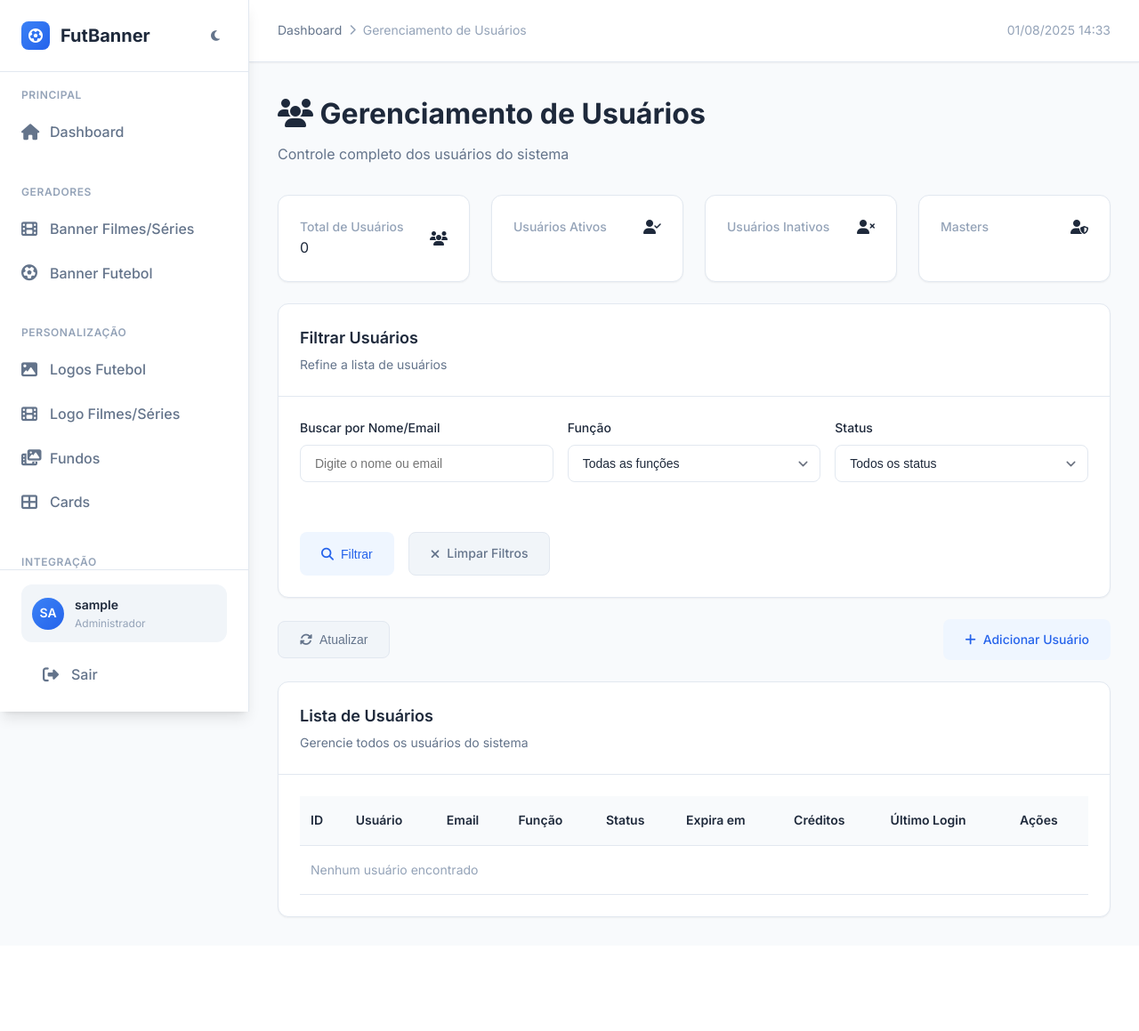
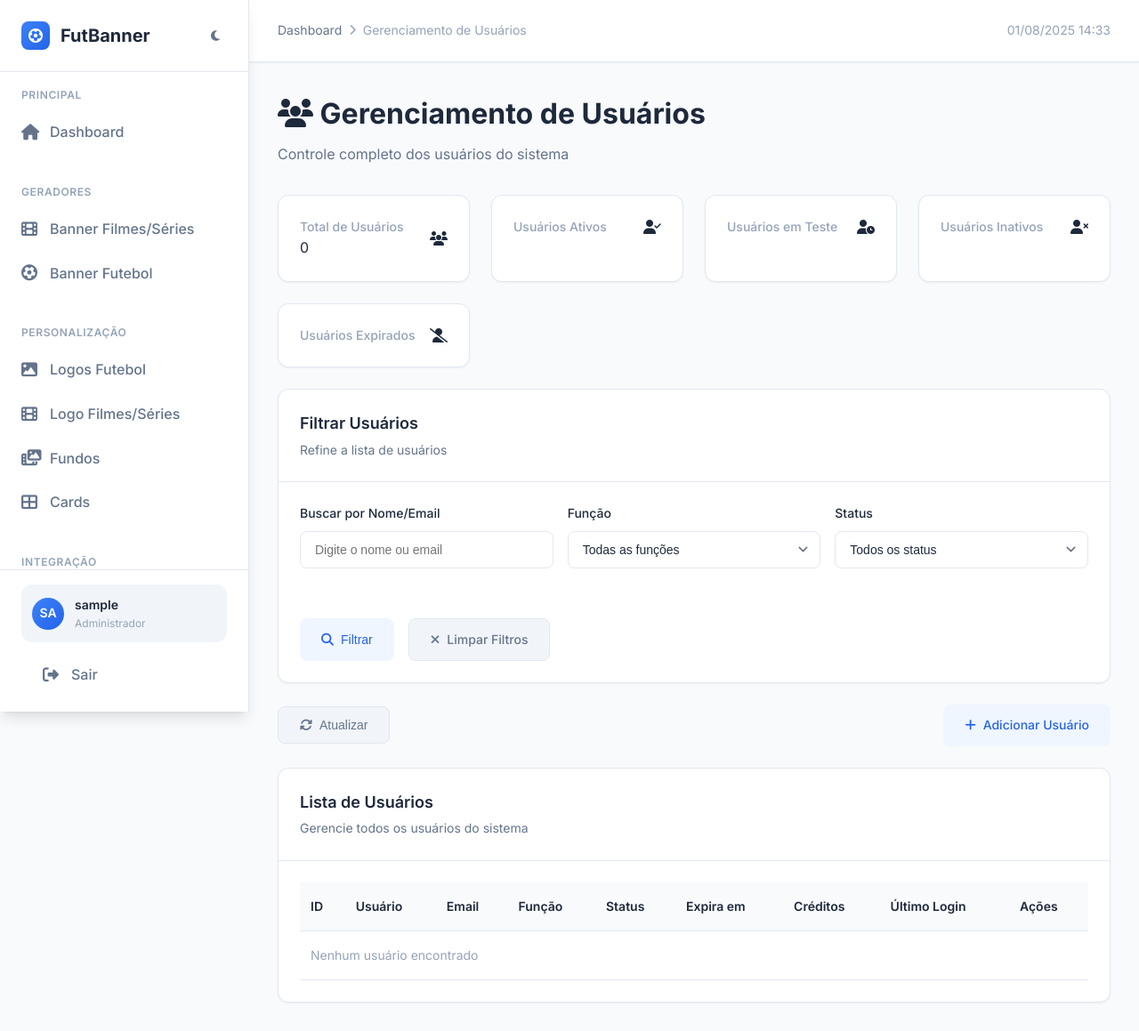
Before and after one commit to juninho877/FutBannerEu, a PHP site: page /admin/user_management.php in a window 1280 px wide. Shown: the whole page at 89% size. Before the commit the page ends 1032 px from the top, so only its background shows below. Run offline with PHP 8.4, Linux system fonts and the light colour scheme; the visitor is signed in with stand-in values (Sample User, id 1); data that the repository does not hold is empty; some libraries are stand-ins or nearby versions.

Commit message:
Add Trial User Status System

```diff
--- a/admin/classes/User.php
+++ b/admin/classes/User.php
@@ -14,7 +14,7 @@ class User {
         $stmt = $this->db->prepare("
             SELECT id, username, password, role, status, expires_at
             FROM usuarios
-            WHERE username = ? AND status = 'active'
+            WHERE username = ? AND status IN ('active', 'trial')
         ");
         $stmt->execute([$username]);
         $user = $stmt->fetch();
@@ -119,7 +119,7 @@ class User {
                 $trialDays = intval($data['trial_duration_days']);
                 if ($trialDays > 0) {
                     $data['expires_at'] = date('Y-m-d', strtotime("+{$trialDays} days"));
-                    $data['status'] = 'active'; // Garantir que o usuário esteja ativo durante o teste
+                    $data['status'] = 'trial'; // Marcar como usuário em teste
                 }
             }
 
@@ -319,6 +319,7 @@ class User {
             SELECT
                 COUNT(*) as total,
                 SUM(CASE WHEN status = 'active' THEN 1 ELSE 0 END) as active,
+                SUM(CASE WHEN status = 'trial' THEN 1 ELSE 0 END) as trial,
                 SUM(CASE WHEN status = 'inactive' THEN 1 ELSE 0 END) as inactive,
                 SUM(CASE WHEN role = 'admin' THEN 1 ELSE 0 END) as admins,
                 SUM(CASE WHEN role = 'master' THEN 1 ELSE 0 END) as masters,
--- a/admin/config/database.php
+++ b/admin/config/database.php
@@ -46,7 +46,7 @@ class Database {
             password VARCHAR(255) NOT NULL,
             email VARCHAR(100) UNIQUE,
             role ENUM('admin', 'master', 'user') DEFAULT 'user',
-            status ENUM('active', 'inactive') DEFAULT 'active',
+            status ENUM('active', 'inactive', 'trial') DEFAULT 'active',
             expires_at DATE NULL,
             credits INT DEFAULT 0,
             parent_user_id INT NULL,
@@ -285,6 +285,23 @@ class Database {
                 ");
             }
 
+            // Verificar se o valor 'trial' existe no ENUM status
+            $stmt = $this->connection->prepare("
+                SELECT COLUMN_TYPE
+                FROM information_schema.COLUMNS
+                WHERE TABLE_SCHEMA = ? AND TABLE_NAME = 'usuarios' AND COLUMN_NAME = 'status'
+            ");
+            $stmt->execute([$this->dbname]);
+            $result = $stmt->fetch();
+
+            if ($result && strpos($result['COLUMN_TYPE'], 'trial') === false) {
+                // Adicionar 'trial' ao ENUM status
+                $this->connection->exec("
+                    ALTER TABLE usuarios
+                    MODIFY COLUMN status ENUM('active', 'inactive', 'trial') DEFAULT 'active'
+                ");
+            }
+
             // Verificar se a tabela credit_purchases existe
             $stmt = $this->connection->prepare("
                 SELECT COUNT(*) as table_exists
--- a/admin/user_management.php
+++ b/admin/user_management.php
@@ -107,11 +107,11 @@ include "includes/header.php";
         <div class="card-body">
             <div class="flex items-center justify-between">
                 <div>
-                    <p class="text-sm font-medium text-muted">Usuários Inativos</p>
-                    <p class="text-2xl font-bold text-danger-500"><?php echo $stats['inactive']; ?></p>
+                    <p class="text-sm font-medium text-muted">Usuários em Teste</p>
+                    <p class="text-2xl font-bold text-info-500"><?php echo $stats['trial']; ?></p>
                 </div>
-                <div class="w-12 h-12 bg-danger-50 rounded-lg flex items-center justify-center">
-                    <i class="fas fa-user-times text-danger-500"></i>
+                <div class="w-12 h-12 bg-info-50 rounded-lg flex items-center justify-center">
+                    <i class="fas fa-user-clock text-info-500"></i>
                 </div>
             </div>
         </div>
@@ -121,11 +121,25 @@ include "includes/header.php";
         <div class="card-body">
             <div class="flex items-center justify-between">
                 <div>
-                    <p class="text-sm font-medium text-muted">Masters</p>
-                    <p class="text-2xl font-bold text-warning-500"><?php echo $stats['masters']; ?></p>
+                    <p class="text-sm font-medium text-muted">Usuários Inativos</p>
+                    <p class="text-2xl font-bold text-warning-500"><?php echo $stats['inactive']; ?></p>
                 </div>
                 <div class="w-12 h-12 bg-warning-50 rounded-lg flex items-center justify-center">
-                    <i class="fas fa-user-shield text-warning-500"></i>
+                    <i class="fas fa-user-times text-warning-500"></i>
+                </div>
+            </div>
+        </div>
+    </div>
+
+    <div class="card">
+        <div class="card-body">
+            <div class="flex items-center justify-between">
+                <div>
+                    <p class="text-sm font-medium text-muted">Usuários Expirados</p>
+                    <p class="text-2xl font-bold text-danger-500"><?php echo $stats['expired']; ?></p>
+                </div>
+                <div class="w-12 h-12 bg-danger-50 rounded-lg flex items-center justify-center">
+                    <i class="fas fa-user-slash text-danger-500"></i>
                 </div>
             </div>
         </div>
@@ -162,6 +176,7 @@ include "includes/header.php";
                 <select id="status" name="status" class="form-input form-select">
                     <option value="all" <?php echo $filters['status'] === 'all' ? 'selected' : ''; ?>>Todos os status</option>
                     <option value="active" <?php echo $filters['status'] === 'active' ? 'selected' : ''; ?>>Ativo</option>
+                    <option value="trial" <?php echo $filters['status'] === 'trial' ? 'selected' : ''; ?>>Em Teste</option>
                     <option value="inactive" <?php echo $filters['status'] === 'inactive' ? 'selected' : ''; ?>>Inativo</option>
                     <option value="expired" <?php echo $filters['status'] === 'expired' ? 'selected' : ''; ?>>Expirado</option>
                 </select>
@@ -227,6 +242,7 @@ include "includes/header.php";
                         <?php foreach ($users as $userData):
                             // Verificar se o usuário está expirado
                             $isExpired = $userData['expires_at'] && strtotime($userData['expires_at']) < time();
+                            $isTrialExpired = $userData['status'] === 'trial' && $isExpired;
                         ?>
                             <tr data-user-id="<?php echo $userData['id']; ?>">
                                 <td><?php echo $userData['id']; ?></td>
@@ -256,8 +272,12 @@ include "includes/header.php";
                                     </span>
                                 </td>
                                 <td>
-                                    <?php if ($isExpired): ?>
+                                    <?php if ($isTrialExpired): ?>
+                                        <span class="status-badge status-trial-expired">Teste Expirado</span>
+                                    <?php elseif ($isExpired): ?>
                                         <span class="status-badge status-expired">Expirado</span>
+                                    <?php elseif ($userData['status'] === 'trial'): ?>
+                                        <span class="status-badge status-trial">Em Teste</span>
                                     <?php else: ?>
                                         <span class="status-badge status-<?php echo $userData['status']; ?>">
                                             <?php echo $userData['status'] === 'active' ? 'Ativo' : 'Inativo'; ?>
@@ -424,6 +444,24 @@ include "includes/header.php";
         color: var(--warning-600);
     }
 
+    .status-trial {
+        background: var(--info-50);
+        color: var(--info-600);
+    }
+
+    .status-trial-expired {
+        background: var(--danger-50);
+        color: var(--danger-600);
+    }
+
+    .text-info-500 {
+        color: var(--info-500);
+    }
+
+    .bg-info-50 {
+        background-color: var(--info-50);
+    }
+
     .action-buttons {
         display: flex;
         gap: 0.5rem;
@@ -532,6 +570,16 @@ include "includes/header.php";
     [data-theme="dark"] .status-expired {
         background: rgba(245, 158, 11, 0.1);
         color: var(--warning-400);
+    }
+
+    [data-theme="dark"] .status-trial {
+        background: rgba(59, 130, 246, 0.1);
+        color: var(--info-400);
+    }
+
+    [data-theme="dark"] .status-trial-expired {
+        background: rgba(239, 68, 68, 0.1);
+        color: var(--danger-400);
     }
 
     [data-theme="dark"] .btn-primary {
```
Also changed, not shown: admin/master_users.php (+27 -2 lines).
